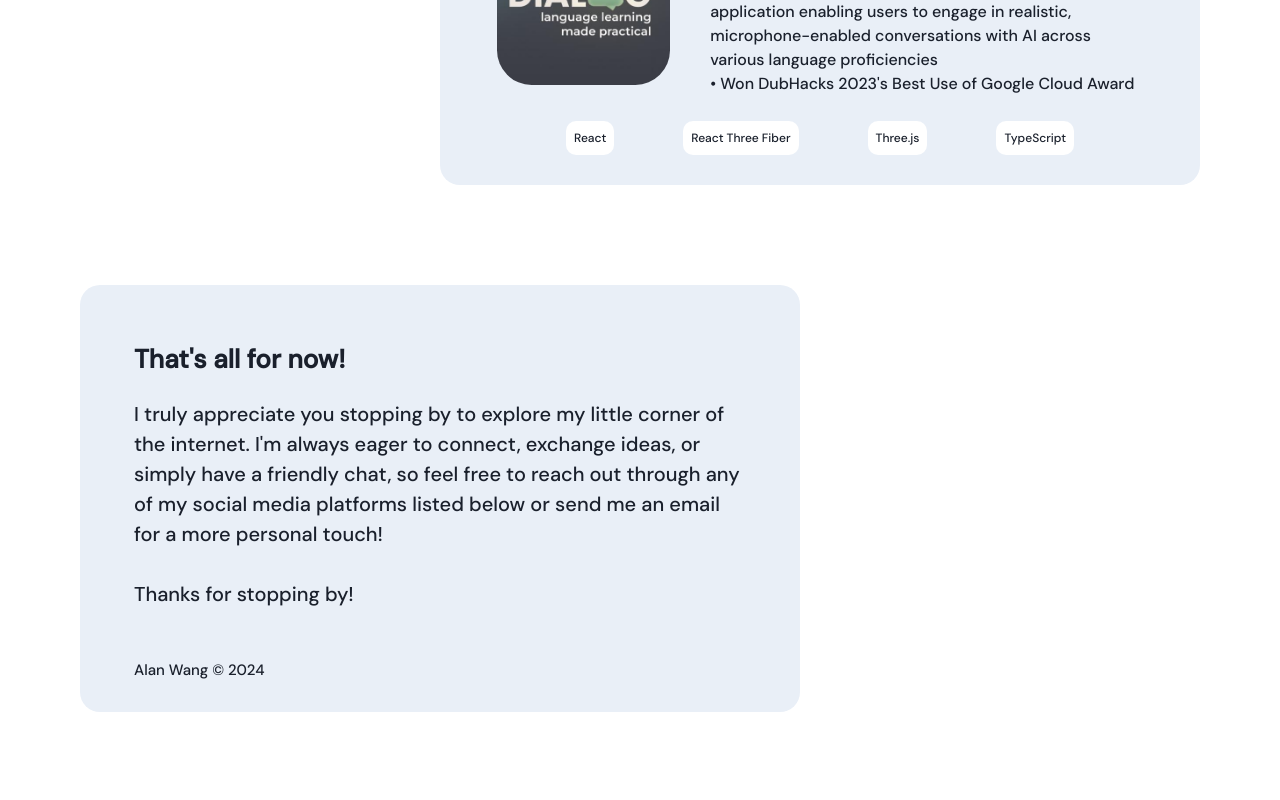
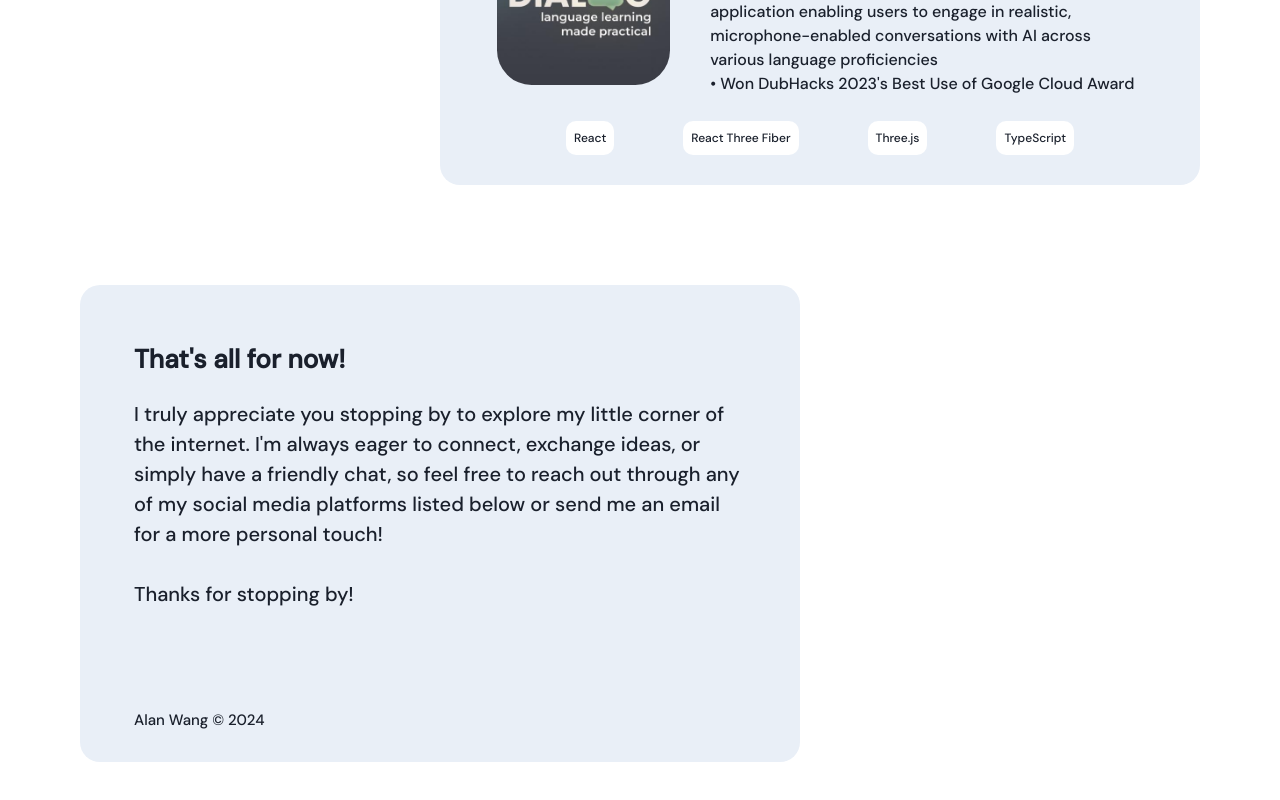
Before and after one commit to A1aNNN/room-website, a React (Create React App) app: page / in a window 1280 px wide. Shown: the part 3835-4635 px from the top of the page. Before the commit the page ends 4597 px from the top, so only its background shows below. Built offline with nearby package versions, Linux system fonts and the light colour scheme.

Commit message:
styled social media icons

```diff
--- a/src/App.css
+++ b/src/App.css
@@ -292,6 +292,15 @@
   margin-top: 20px;
 }
 
+.ending-socials {
+  margin-top: 30px;
+  margin-bottom: 20px
+}
+
+.social {
+  margin-right: 20px
+}
+
 
 /* FOOTER */
 .footer-text {
```
